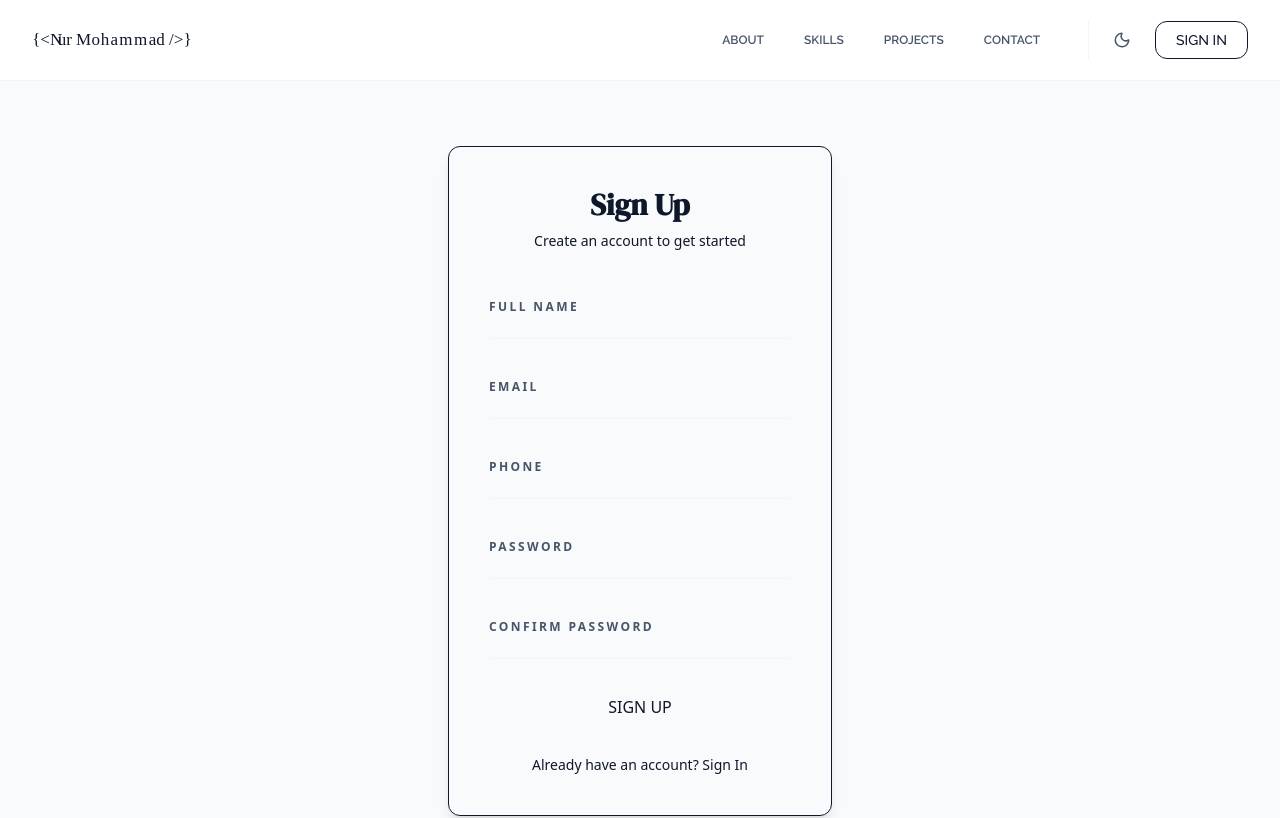
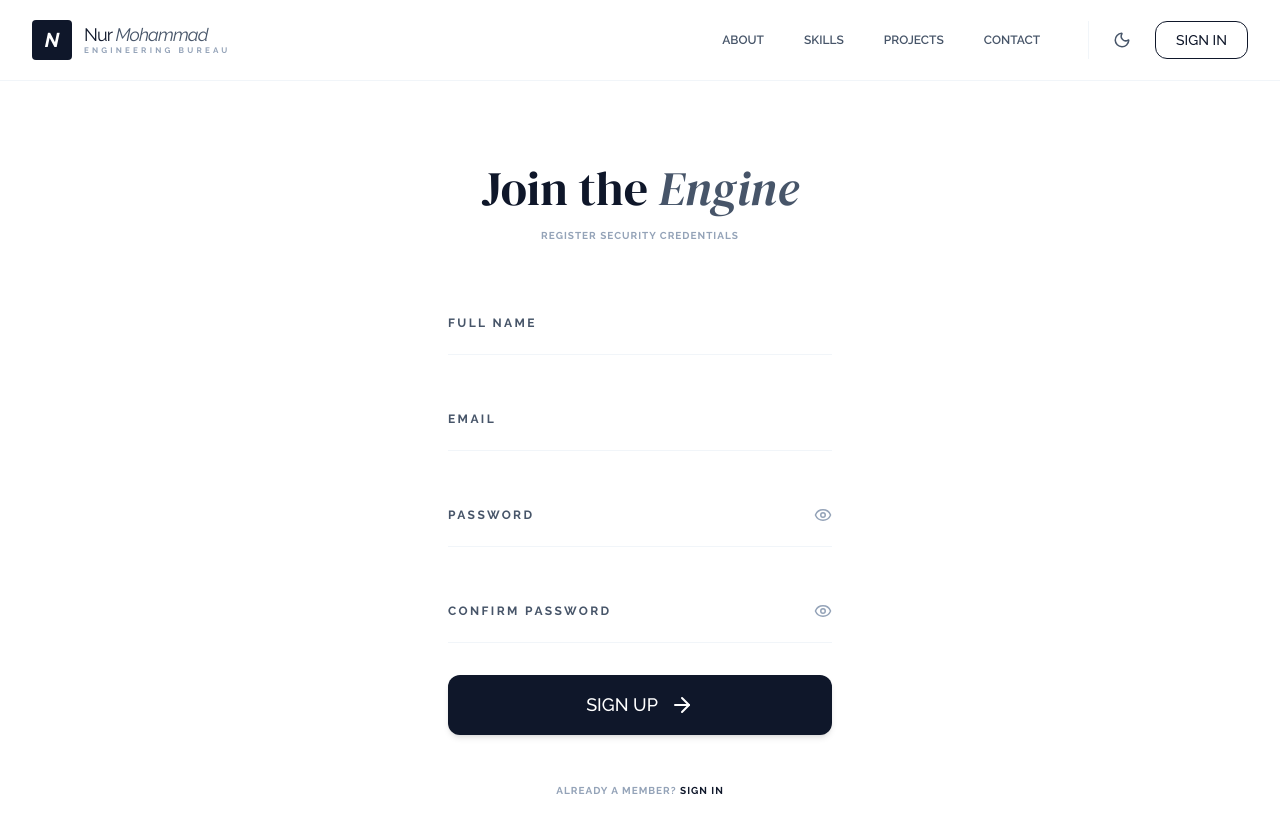
Before and after one commit to nurmohammadpro/nursportfolio, a Next.js app: page /signup in a window 1280 px wide. Shown: the top 818 px of the page. Built offline with nearby package versions, Linux system fonts and the light colour scheme.

Commit message:
Fixed admin, signin, signup page, updated Input component

```diff
--- a/app/(auth)/admin/page.tsx
+++ b/app/(auth)/admin/page.tsx
@@ -4,12 +4,9 @@ import { useState, useEffect } from "react";
 import { Post } from "@/app/lib/blog-types";
 import { authenticatedFetch } from "@/app/lib/api";
 import Button from "@/app/components/Button";
-import Card from "@/app/components/Card";
-import DeleteIcon from "@mui/icons-material/Delete";
-import VisibilityIcon from "@mui/icons-material/Visibility";
-import VisibilityOffIcon from "@mui/icons-material/VisibilityOff";
 import Link from "next/link";
 import { useRouter } from "next/navigation";
+import { Trash2, Eye, EyeOff, Edit3, Plus } from "lucide-react";
 
 export default function AdminPage() {
   const [posts, setPosts] = useState<Post[]>([]);
@@ -73,98 +70,82 @@ export default function AdminPage() {
     }
   };
 
-  if (loading) {
+  if (loading)
     return (
-      <div className="flex justify-center items-center min-h-screen">
-        <svg
-          className="animate-spin h-8 w-8 text-primary"
-          xmlns="http://www.w3.org/2000/svg"
-          fill="none"
-          viewBox="0 0 24 24"
-        >
-          <circle
-            className="opacity-25"
-            cx="12"
-            cy="12"
-            r="10"
-            stroke="currentColor"
-            strokeWidth="4"
-          ></circle>
-          <path
-            className="opacity-75"
-            fill="currentColor"
-            d="M4 12a8 8 0 018-8V0C5.373 0 0 5.373 0 12h4zm2 5.291A7.962 7.962 0 014 12H0c0 3.042 1.135 5.824 3 7.938l3-2.647z"
-          ></path>
-        </svg>
-        <span className="ml-2 text-on-surface">Loading posts...</span>
+      <div className="flex justify-center items-center min-h-screen bg-(--surface)">
+        <div className="w-8 h-8 border-2 border-(--border-color) border-t-(--text-main) rounded-full animate-spin"></div>
       </div>
     );
-  }
-
-  if (error) {
-    return (
-      <div className="flex justify-center items-center min-h-screen text-error">
-        Error: {error}
-      </div>
-    );
-  }
 
   return (
-    <div className="min-h-screen bg-background p-8">
-      <div className="max-w-6xl mx-auto">
-        <div className="flex justify-between items-center mb-8">
-          <h1 className="text-4xl font-display font-bold text-on-surface">
-            Manage Posts
+    <div className="min-h-screen bg-(--surface) py-24">
+      <div className="layout-container">
+        <div className="flex flex-col md:flex-row justify-between items-end mb-16 gap-6">
+          <div className="space-y-4">
+            <h1 className="text-6xl font-heading tracking-tighter">
+              Manage{" "}
+              <span className="italic text-(--text-muted)">Insights</span>
             </h1>
+            <p className="text-xs uppercase tracking-[0.3em] font-bold text-(--text-subtle)">
+              Central Control Panel
+            </p>
+          </div>
           <Link href="/admin/new">
-            <Button variant="contained">Create New Post</Button>
+            <Button variant="primary" icon={<Plus />}>
+              New Post
+            </Button>
           </Link>
         </div>
 
-        {posts.length === 0 ? (
-          <p className="text-center text-on-surface-variant">
-            You haven&apos;t created any posts yet.
+        <div className="grid grid-cols-1 gap-1">
+          {posts.map((post) => (
+            <div
+              key={post.id}
+              className="group flex flex-col md:flex-row justify-between items-start md:items-center py-8 border-b border-(--border-color) hover:bg-(--subtle) transition-colors px-4"
+            >
+              <div className="space-y-2 max-w-2xl">
+                <span className="text-[10px] uppercase tracking-widest font-bold text-(--text-subtle)">
+                  {post.isPublished ? "Published" : "Draft"}
+                </span>
+                <h3 className="text-2xl font-heading group-hover:italic transition-all">
+                  {post.title}
+                </h3>
+                <p className="text-sm text-(--text-muted) font-light line-clamp-1">
+                  {post.content.substring(0, 100)}...
                 </p>
-        ) : (
-          <div className="grid grid-cols-1 md:grid-cols-2 lg:grid-cols-3 gap-6">
-            {posts.map((post) => (
-              <Card
-                key={post.id}
-                variant="default"
-                heading={post.title}
-                description={post.content.substring(0, 150) + "..."}
-                bottomSubHeading={`Status: ${post.isPublished ? "Published" : "Draft"}`}
-                actionLabel="Edit"
-                onActionClick={() => router.push(`/admin/edit/${post.id}`)}
+              </div>
+
+              <div className="flex gap-4 mt-6 md:mt-0">
+                <Button
+                  variant="outlined"
+                  size="sm"
+                  icon={<Edit3 size={16} />}
+                  onClick={() => router.push(`/admin/edit/${post.id}`)}
                 >
-                <div className="flex gap-2 mt-4">
-                  <Button
-                    variant="text"
-                    size="sm"
-                    onClick={() => handlePublish(post)}
-                    icon={
-                      post.isPublished ? (
-                        <VisibilityOffIcon />
-                      ) : (
-                        <VisibilityIcon />
-                      )
-                    }
-                  >
-                    {post.isPublished ? "Unpublish" : "Publish"}
+                  Edit
                 </Button>
                 <Button
-                    variant="text"
+                  variant="outlined"
                   size="sm"
+                  icon={
+                    post.isPublished ? <EyeOff size={16} /> : <Eye size={16} />
+                  }
+                  onClick={() => handlePublish(post)}
+                >
+                  {post.isPublished ? "Hide" : "Live"}
+                </Button>
+                <Button
+                  variant="outlined"
+                  size="sm"
+                  className="text-red-500 border-red-100 hover:bg-red-50"
                   onClick={() => handleDelete(post.id)}
-                    icon={<DeleteIcon />}
                 >
-                    Delete
+                  <Trash2 size={16} />
                 </Button>
               </div>
-              </Card>
+            </div>
           ))}
         </div>
-        )}
       </div>
     </div>
   );
--- a/app/(auth)/signin/page.tsx
+++ b/app/(auth)/signin/page.tsx
@@ -1,12 +1,14 @@
 "use client";
 
+import { useState } from "react";
+import { useRouter } from "next/navigation";
+import Link from "next/link";
+import { signInWithEmailAndPassword } from "firebase/auth";
+import { auth } from "@/app/lib/firebase";
+import { usePasswordVisibility } from "@/app/hooks/usePasswordVisibility";
 import Button from "@/app/components/Button";
 import Input from "@/app/components/Input";
-import { auth } from "@/app/lib/firebase";
-import { signInWithEmailAndPassword } from "firebase/auth";
-import Link from "next/link";
-import { useRouter } from "next/navigation";
-import { useState } from "react";
+import { ArrowRight, Eye, EyeOff } from "lucide-react";
 
 export default function SigninPage() {
   const [email, setEmail] = useState("");
@@ -14,75 +16,91 @@ export default function SigninPage() {
   const [error, setError] = useState("");
   const router = useRouter();
 
+  // Custom Hook Integration
+  const { isVisible, toggleVisibility } = usePasswordVisibility();
+
   const handleLogin = async (e: React.FormEvent) => {
     e.preventDefault();
     setError("");
-
     try {
       await signInWithEmailAndPassword(auth, email, password);
       router.push("/dashboard");
     } catch (error) {
-      console.error("Invalid credentials", error);
-      setError("Invalid email or password. Please try again.");
+      setError("Invalid credentials. Please check your email and password.");
     }
   };
 
   return (
-    <div className="flex flex-col min-h-screen items-center justify-center bg-primary px-4 font-sans">
-      <form
-        onSubmit={handleLogin}
-        className="w-full max-w-sm space-y-6 bg-surface p-10 border border-subtle rounded-xl shadow-lg"
-      >
-        <div className="space-y-2 text-center">
-          <h3 className="text-3xl font-display font-bold text-on-surface">
-            Sign In
+    <div className="flex flex-col min-h-screen items-center justify-center bg-(--surface) px-4">
+      <div className="w-full max-w-sm space-y-12">
+        <div className="space-y-4 text-center">
+          <h3 className="text-5xl font-heading leading-tight">
+            Welcome <br />{" "}
+            <span className="italic text-(--text-muted)">Back</span>
           </h3>
-          <p className="text-sm text-on-surface-variant">
-            Enter your details to access your dashboard
+          <p className="text-[10px] uppercase tracking-[0.2em] font-bold text-(--text-subtle)">
+            Secure Identity Portal
           </p>
         </div>
 
         {error && (
-          <div className="p-3 bg-red-100 border border-red-200 text-red-700 text-sm rounded animate-shake">
+          <div className="p-4 bg-red-50 border border-red-100 text-red-600 text-[10px] uppercase font-bold tracking-widest rounded-sm animate-shake">
             {error}
           </div>
         )}
 
-        <div className="flex flex-col gap-4">
+        <form onSubmit={handleLogin} className="space-y-10">
+          <div className="space-y-6">
             <Input
-            label="Email"
+              label="Email Address"
               type="email"
               value={email}
-            variant="filled"
-            onChange={(e) => setEmail(e.target.value)}
+              onChange={(e: any) => setEmail(e.target.value)}
               fullWidth
               required
             />
             <Input
               label="Password"
-            type="password"
+              type={isVisible ? "text" : "password"}
               value={password}
-            variant="filled"
-            onChange={(e) => setPassword(e.target.value)}
+              onChange={(e: any) => setPassword(e.target.value)}
               fullWidth
               required
+              // Passing toggle logic to the input
+              endAdornment={
+                <button
+                  type="button"
+                  onClick={toggleVisibility}
+                  className="text-(--text-subtle) hover:text-(--text-main) transition-colors"
+                >
+                  {isVisible ? <EyeOff size={18} /> : <Eye size={18} />}
+                </button>
+              }
             />
           </div>
 
-        <Button type="submit" variant="contained" className="w-full">
+          <Button
+            type="submit"
+            variant="primary"
+            size="lg"
+            fullWidth
+            icon={<ArrowRight />}
+            iconPosition="right"
+          >
             Sign In
           </Button>
+        </form>
 
-        <p className="text-sm text-on-surface-variant text-center">
-          Don&apos;t have an account?{" "}
+        <p className="text-[10px] uppercase tracking-widest font-bold text-(--text-subtle) text-center">
+          New here?{" "}
           <Link
             href="/signup"
-            className="text-on-surface-variant font-medium hover:underline transition-all ease-in-out duration-200"
+            className="text-(--text-main) hover:underline underline-offset-4"
           >
-            Sign Up Now
+            Sign Up
           </Link>
         </p>
-      </form>
+      </div>
     </div>
   );
 }
--- a/app/(auth)/signup/page.tsx
+++ b/app/(auth)/signup/page.tsx
@@ -1,146 +1,156 @@
 "use client";
 
+import { useState } from "react";
+import { useRouter } from "next/navigation";
+import Link from "next/link";
+import { createUserWithEmailAndPassword } from "firebase/auth";
+import { auth } from "@/app/lib/firebase";
+import { usePasswordVisibility } from "@/app/hooks/usePasswordVisibility";
 import Button from "@/app/components/Button";
 import Input from "@/app/components/Input";
-import { auth } from "@/app/lib/firebase";
-import { createUserWithEmailAndPassword } from "firebase/auth";
-import Link from "next/link";
-import { useRouter } from "next/navigation";
-import { useState } from "react";
+import { ArrowRight, Eye, EyeOff } from "lucide-react";
 
 export default function SignupPage() {
-  const [name, setName] = useState("");
-  const [email, setEmail] = useState("");
-  const [password, setPassword] = useState("");
-  const [phone, setPhone] = useState("");
-  const [confirmPassword, setConfirmPassword] = useState("");
+  const [formData, setFormData] = useState({
+    name: "",
+    email: "",
+    phone: "",
+    password: "",
+    confirmPassword: "",
+  });
   const [error, setError] = useState("");
   const [loading, setLoading] = useState(false);
   const router = useRouter();
 
+  // Individual visibility hooks
+  const passView = usePasswordVisibility();
+  const confirmPassView = usePasswordVisibility();
+
   const handleSignup = async (e: React.FormEvent) => {
     e.preventDefault();
-    setError("");
-
-    if (password !== confirmPassword) {
-      setError("Passwords do not match.");
-      return;
+    if (formData.password !== formData.confirmPassword) {
+      return setError("Passwords do not match.");
     }
-
     setLoading(true);
-
     try {
-      await createUserWithEmailAndPassword(auth, email, password);
+      await createUserWithEmailAndPassword(
+        auth,
+        formData.email,
+        formData.password,
+      );
       router.push("/dashboard");
-    } catch (err: unknown) {
-      // Firebase auth errors typically have a 'code' property
-      const firebaseError = err as { code?: string; message?: string };
-      if (firebaseError.code === "auth/email-already-in-use") {
-        setError("This email is already registered. Please sign in instead.");
-      } else if (firebaseError.code === "auth/weak-password") {
-        setError("Password is too weak. Please use at least 6 characters.");
-      } else if (firebaseError.code === "auth/invalid-email") {
-        setError("Invalid email address. Please check and try again.");
-      } else {
-        setError(firebaseError.message || "Failed to create account. Please try again.");
-      }
+    } catch (err: any) {
+      setError(err.message || "Signup failed.");
     } finally {
       setLoading(false);
     }
   };
 
   return (
-    <div className="flex min-h-screen items-center justify-center bg-primary px-4 font-sans">
-      <form
-        onSubmit={handleSignup}
-        className="w-full max-w-sm space-y-6 bg-surface p-10 border border-subtle rounded-xl shadow-lg"
-      >
-        <div className="space-y-2 text-center">
-          <h3 className="text-3xl font-display font-bold text-on-surface">
-            Sign Up
+    <div className="flex min-h-screen items-center justify-center bg-(--surface) px-4">
+      <div className="w-full max-w-sm space-y-12 py-12">
+        <div className="text-center space-y-4">
+          <h3 className="text-5xl font-heading">
+            Join the <span className="italic text-(--text-muted)">Engine</span>
           </h3>
-          <p className="text-sm text-on-surface-variant">
-            Create an account to get started
+          <p className="text-[10px] uppercase tracking-widest font-bold text-(--text-subtle)">
+            Register Security Credentials
           </p>
         </div>
 
-        {error && (
-          <div className="p-3 bg-red-100 border border-red-200 text-red-700 text-sm rounded">
-            {error}
-          </div>
-        )}
-
-        <div className="flex flex-col gap-4">
+        <form onSubmit={handleSignup} className="space-y-8">
           <Input
             label="Full Name"
-            type="text"
-            value={name}
-            variant="filled"
-            onChange={(e) => setName(e.target.value)}
+            value={formData.name}
+            onChange={(e: any) =>
+              setFormData({ ...formData, name: e.target.value })
+            }
             fullWidth
             required
           />
           <Input
             label="Email"
             type="email"
-            value={email}
-            variant="filled"
-            onChange={(e) => setEmail(e.target.value)}
+            value={formData.email}
+            onChange={(e: any) =>
+              setFormData({ ...formData, email: e.target.value })
+            }
             fullWidth
             required
           />
+
           <Input
-            label="Phone"
-            type="text"
-            value={phone}
-            variant="filled"
-            onChange={(e) => {
-              const val = e.target.value.replace(/[^0-9+]/g, "");
-              setPhone(val);
-            }}
+            label="Password"
+            type={passView.isVisible ? "text" : "password"}
+            value={formData.password}
+            onChange={(e: any) =>
+              setFormData({ ...formData, password: e.target.value })
+            }
             fullWidth
             required
+            endAdornment={
+              <button
+                type="button"
+                onClick={passView.toggleVisibility}
+                className="text-(--text-subtle) hover:text-(--text-main)"
+              >
+                {passView.isVisible ? <EyeOff size={18} /> : <Eye size={18} />}
+              </button>
+            }
           />
+
           <Input
-            label="Password"
-            type="password"
-            value={password}
-            variant="filled"
-            onChange={(e) => setPassword(e.target.value)}
+            label="Confirm Password"
+            type={confirmPassView.isVisible ? "text" : "password"}
+            value={formData.confirmPassword}
+            onChange={(e: any) =>
+              setFormData({ ...formData, confirmPassword: e.target.value })
+            }
             fullWidth
             required
+            error={
+              formData.password !== formData.confirmPassword &&
+              formData.confirmPassword !== ""
+            }
+            endAdornment={
+              <button
+                type="button"
+                onClick={confirmPassView.toggleVisibility}
+                className="text-(--text-subtle) hover:text-(--text-main)"
+              >
+                {confirmPassView.isVisible ? (
+                  <EyeOff size={18} />
+                ) : (
+                  <Eye size={18} />
+                )}
+              </button>
+            }
           />
-          <Input
-            label="Confirm Password"
-            type="password"
-            value={confirmPassword}
-            variant="filled"
-            onChange={(e) => setConfirmPassword(e.target.value)}
-            fullWidth
-            required
-            error={password !== confirmPassword && confirmPassword !== ""}
-          />
-        </div>
 
           <Button
             type="submit"
-          variant="contained"
-          className="w-full"
+            variant="primary"
+            size="lg"
+            fullWidth
             disabled={loading}
+            loading={loading}
+            icon={<ArrowRight />}
+            iconPosition="right"
           >
-          {loading ? "Creating Account..." : "Sign Up"}
+            Sign Up
           </Button>
+        </form>
 
-        <div className="text-center text-sm text-fg-muted">
-          Already have an account?{" "}
+        <p className="text-[10px] uppercase tracking-widest font-bold text-(--text-subtle) text-center">
+          Already a member?{" "}
           <Link
             href="/signin"
-            className="text-brand font-medium hover:underline"
+            className="text-(--text-main) hover:underline underline-offset-4"
           >
             Sign In
           </Link>
+        </p>
       </div>
-      </form>
     </div>
   );
 }
--- a/app/components/Input.tsx
+++ b/app/components/Input.tsx
@@ -13,7 +13,8 @@ const Input = forwardRef(
       value,
       onFocus,
       onBlur,
-      ...rest
+      endAdornment, // 1. Explicitly pull this out of the props
+      ...rest // 2. rest now only contains valid HTML attributes
     }: any,
     ref: any,
   ) => {
@@ -44,8 +45,16 @@ const Input = forwardRef(
               onBlur?.(e);
             }}
             value={value}
-            {...rest}
+            {...rest} // 3. Now rest is "clean" and won't throw errors
           />
+
+          {/* 4. Render the endAdornment (Password Toggle) here */}
+          {endAdornment && (
+            <div className="flex items-center ml-2 transition-colors">
+              {endAdornment}
+            </div>
+          )}
+
           <label
             htmlFor={inputId}
             className={`
--- /dev/null
+++ b/app/components/Logo.tsx
@@ -0,0 +1,26 @@
+"use client";
+
+const Logo = () => {
+  return (
+    <div className="flex items-center gap-3 group cursor-pointer">
+      {/* The Monogram Icon */}
+      <div className="w-10 h-10 bg-(--text-main) flex items-center justify-center rounded-sm transition-transform group-hover:rotate-6">
+        <span className="text-(--surface) font-heading text-xl font-bold italic">
+          N
+        </span>
+      </div>
+
+      {/* The Text Identity */}
+      <div className="flex flex-col">
+        <span className="text-lg font-heading leading-tight tracking-tighter text-(--text-main)">
+          Nur <span className="italic text-(--text-muted)">Mohammad</span>
+        </span>
+        <span className="text-[8px] uppercase tracking-[0.4em] font-bold text-(--text-subtle) -mt-0.5">
+          Engineering Bureau
+        </span>
+      </div>
+    </div>
+  );
+};
+
+export default Logo;
--- a/app/components/Navbar.tsx
+++ b/app/components/Navbar.tsx
@@ -6,6 +6,7 @@ import { TextAlignJustify, X, Sun, Moon } from "lucide-react";
 import Button from "./Button";
 import { useState, useEffect } from "react";
 import { useTheme } from "./ThemeProvider";
+import Logo from "./Logo";
 
 const navItems = ["About", "Skills", "Projects", "Contact"];
 
@@ -42,9 +43,9 @@ const Navbar = () => {
     return () => window.removeEventListener("scroll", handleScroll);
   }, []);
 
-  // Use the new CSS-variable based logo logic or standard paths
-  const logoSrc =
-    theme === "dark" ? "/Nur-logo-light.svg" : "/Nur-logo-dark.svg";
+  // // Use the new CSS-variable based logo logic or standard paths
+  // const logoSrc =
+  //   theme === "dark" ? "/Nur-logo-light.svg" : "/Nur-logo-dark.svg";
 
   return (
     <nav className="sticky top-0 z-50 w-full bg-(--surface)/90 backdrop-blur-md border-b border-(--border-color) transition-all duration-300">
@@ -52,14 +53,7 @@ const Navbar = () => {
         {/* Logo Section */}
         <div className="shrink-0">
           <Link href="/" onClick={closeMenu} className="block">
-            <Image
-              src={logoSrc}
-              alt="Nur Mohammad"
-              width={160}
-              height={30}
-              className="hover:opacity-80 transition-opacity duration-300"
-              priority
-            />
+            <Logo />
           </Link>
         </div>
 
@@ -96,7 +90,7 @@ const Navbar = () => {
 
             {/* Reusable Button Component */}
             <Button variant="outlined" size="sm" className="px-5">
-              Sign In
+              <Link href="/signin">Sign In</Link>
             </Button>
           </div>
         </div>
--- a/app/hooks/usePasswordVisibility.ts
+++ b/app/hooks/usePasswordVisibility.ts
@@ -1,3 +1,4 @@
+//app/hooks/usePasswordVisibility.ts
 import { useState } from "react";
 
 export function usePasswordVisibility() {
```
Lines whose indentation alone changed are shown as unchanged.
